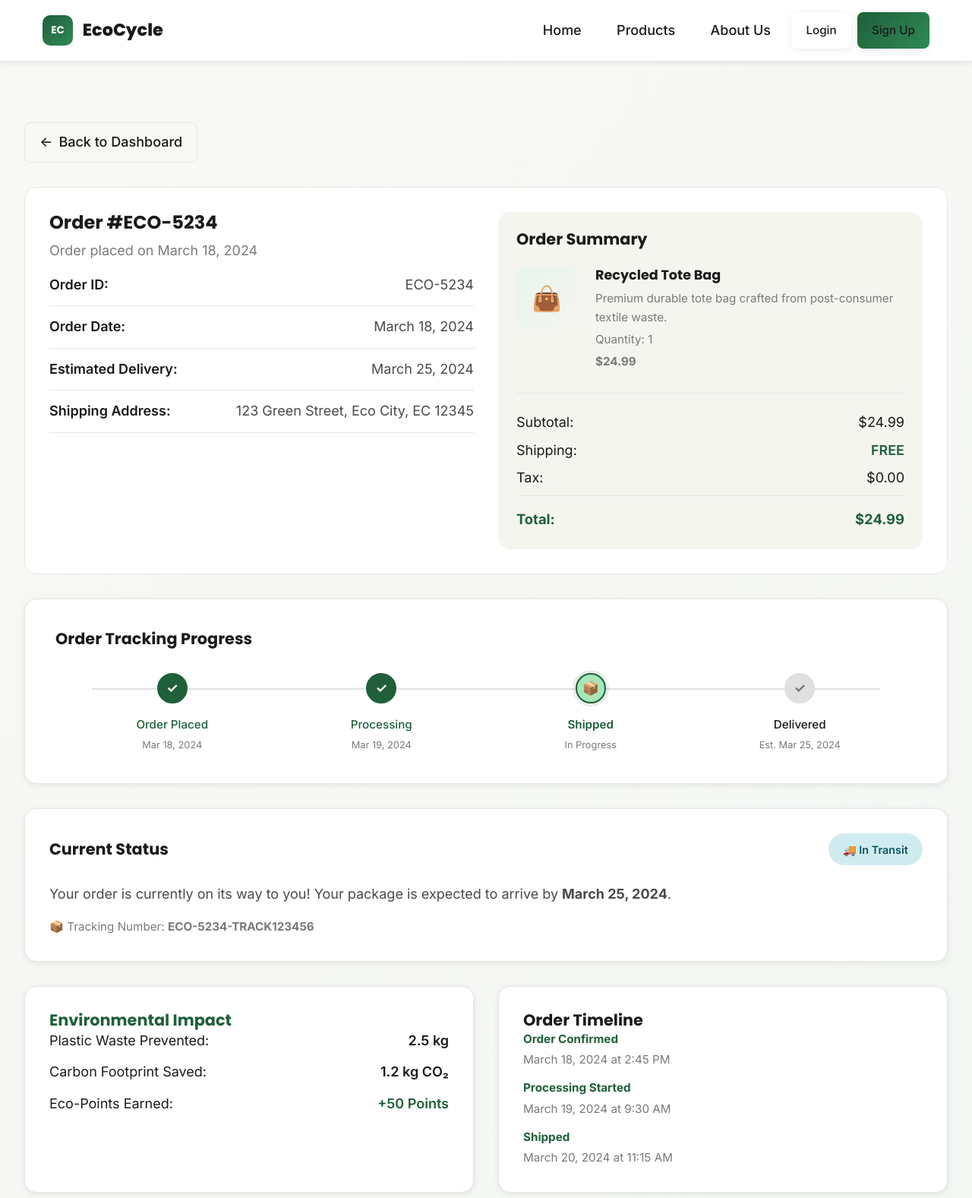
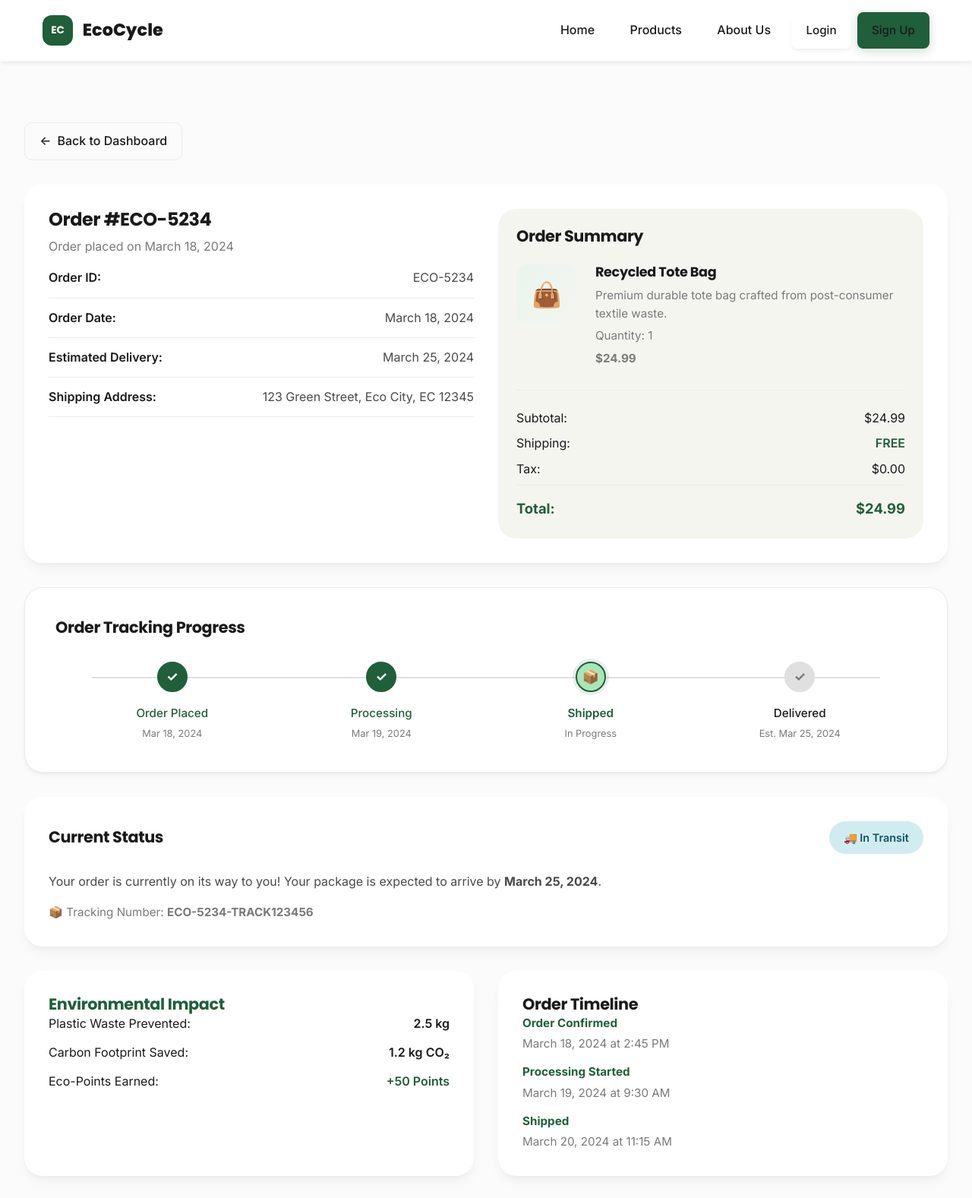
Before and after one commit to FelixFanady/EcoCycle, a website: page views/order-detail.html in a window 1280 px wide. Shown: the top 1577 px of the page at 76% size. Drawn offline with Linux system fonts and the light colour scheme; no server answers.

Commit message:
Update design navbar

```diff
--- a/public/css/styles.css
+++ b/public/css/styles.css
@@ -10,12 +10,12 @@
   --text-muted: #7a7a7a;
   --surface: #ffffff;
   --surface-light: #f5f5f0;
-  --border: #e8e8e0;
-  --shadow-sm: 0 2px 8px rgba(0, 0, 0, 0.08);
-  --shadow-md: 0 8px 24px rgba(0, 0, 0, 0.12);
-  --shadow-lg: 0 16px 40px rgba(0, 0, 0, 0.15);
-  --radius: 12px;
-  --radius-lg: 16px;
+  --border: #eaebef;
+  --shadow-sm: 0 4px 6px -1px rgba(0, 0, 0, 0.05), 0 2px 4px -1px rgba(0, 0, 0, 0.03);
+  --shadow-md: 0 10px 15px -3px rgba(0, 0, 0, 0.05), 0 4px 6px -2px rgba(0, 0, 0, 0.025);
+  --shadow-lg: 0 20px 25px -5px rgba(0, 0, 0, 0.08), 0 10px 10px -5px rgba(0, 0, 0, 0.04);
+  --radius: 14px;
+  --radius-lg: 24px;
   --transition: 300ms cubic-bezier(0.4, 0, 0.2, 1);
 }
 
@@ -36,8 +36,8 @@ body {
     BlinkMacSystemFont,
     "Segoe UI",
     sans-serif;
-  font-size: 18px;
-  background: linear-gradient(135deg, #f9f8f5 0%, #f2f7f4 100%);
+  font-size: 16px;
+  background: #fbfbfb;
   color: var(--text-primary);
   line-height: 1.6;
 }
@@ -50,6 +50,7 @@ h5,
 h6 {
   font-family: "Poppins", sans-serif;
   font-weight: 700;
+  letter-spacing: -0.02em;
 }
 
 a {
@@ -113,22 +114,25 @@ main {
 }
 
 .btn-primary {
-  background: linear-gradient(135deg, var(--forest-green), #2f8a56);
+  background: var(--forest-green);
   color: #ffffff;
+  box-shadow: 0 4px 14px rgba(31, 95, 58, 0.2);
 }
 
 .btn-primary:hover {
-  background: linear-gradient(135deg, #1a4d2e, #267949);
+  background: #1a4d2e;
+  box-shadow: 0 6px 20px rgba(31, 95, 58, 0.3);
 }
 
 .btn-secondary {
   background: var(--mint-green);
   color: var(--text-primary);
-  border: 1px solid #8dd9a3;
+  border: none;
 }
 
 .btn-secondary:hover {
   background: #94d9a4;
+  box-shadow: 0 4px 12px rgba(168, 230, 184, 0.4);
 }
 
 .btn-outline {
@@ -138,7 +142,8 @@ main {
 }
 
 .btn-outline:hover {
-  background: rgba(31, 95, 58, 0.08);
+  background: var(--forest-green);
+  color: #ffffff;
 }
 
 .btn-sm {
@@ -151,9 +156,9 @@ main {
   position: sticky;
   top: 0;
   z-index: 50;
-  background: rgba(255, 255, 255, 0.95);
-  border-bottom: 1px solid var(--border);
-  backdrop-filter: blur(12px);
+  background: rgba(255, 255, 255, 0.85);
+  border-bottom: 1px solid rgba(0,0,0,0.04);
+  backdrop-filter: blur(16px);
   box-shadow: var(--shadow-sm);
 }
 
@@ -177,10 +182,10 @@ main {
 .brand-logo {
   width: 40px;
   height: 40px;
-  border-radius: 10px;
+  border-radius: 12px;
   display: grid;
   place-items: center;
-  background: linear-gradient(135deg, var(--forest-green), #2f8a56);
+  background: var(--forest-green);
   color: white;
   font-size: 0.85rem;
   font-weight: 700;
@@ -230,11 +235,35 @@ main {
   color: var(--text-primary);
 }
 
-.nav-links a:hover,
-.nav-links a:focus-visible,
-.nav-links a.active {
-  background: var(--surface-light);
+.nav-links a:not(.btn) {
+  position: relative;
+}
+
+.nav-links a:not(.btn)::after {
+  content: '';
+  position: absolute;
+  bottom: 8px;
+  left: 1.2rem;
+  right: 1.2rem;
+  height: 2.5px;
+  background-color: var(--forest-green);
+  transform: scaleX(0);
+  transform-origin: right;
+  transition: transform 0.3s ease;
+  border-radius: 2px;
+}
+
+.nav-links a:not(.btn):hover,
+.nav-links a:not(.btn):focus-visible,
+.nav-links a:not(.btn).active {
   color: var(--forest-green);
+  background: transparent;
+}
+
+.nav-links a:not(.btn):hover::after,
+.nav-links a:not(.btn).active::after {
+  transform: scaleX(1);
+  transform-origin: left;
 }
 
 @media (max-width: 768px) {
@@ -398,17 +427,16 @@ main {
 
 .card {
   background: var(--surface);
-  border: 1px solid var(--border);
+  border: none;
   border-radius: var(--radius-lg);
   padding: 2rem;
-  box-shadow: var(--shadow-sm);
+  box-shadow: var(--shadow-md);
   transition: all var(--transition);
 }
 
 .card:hover {
-  transform: translateY(-6px);
+  transform: translateY(-4px);
   box-shadow: var(--shadow-lg);
-  border-color: var(--mint-green);
 }
 
 .card h3,
@@ -427,10 +455,10 @@ main {
   width: min(520px, 100%);
   margin: 2rem auto;
   background: var(--surface);
-  border: 1px solid var(--border);
+  border: none;
   border-radius: var(--radius-lg);
   padding: 2.5rem;
-  box-shadow: var(--shadow-md);
+  box-shadow: var(--shadow-lg);
 }
 
 .form-wrapper h2 {
@@ -461,11 +489,11 @@ textarea,
 select {
   width: 100%;
   min-height: 48px;
-  border: 1.5px solid var(--border);
-  border-radius: 8px;
+  border: 2px solid transparent;
+  border-radius: 12px;
   padding: 0.8rem 1rem;
   font: inherit;
-  background: var(--surface);
+  background: #f4f5f7;
   color: var(--text-primary);
   transition: all var(--transition);
 }
@@ -474,8 +502,9 @@ input:focus,
 textarea:focus,
 select:focus {
   outline: none;
+  background: var(--surface);
   border-color: var(--forest-green);
-  box-shadow: 0 0 0 3px rgba(31, 95, 58, 0.1);
+  box-shadow: 0 0 0 4px rgba(31, 95, 58, 0.1);
 }
 
 .alert {
@@ -566,10 +595,10 @@ select:focus {
 
 .testimonial-card {
   background: var(--surface);
-  border: 1px solid var(--border);
+  border: none;
   border-radius: var(--radius-lg);
   padding: 2rem;
-  box-shadow: var(--shadow-sm);
+  box-shadow: var(--shadow-md);
   transition: all var(--transition);
 }
 
@@ -626,7 +655,7 @@ select:focus {
 
 /* Footer */
 .site-footer {
-  background: linear-gradient(135deg, #1f5f3a 0%, #2f8a56 100%);
+  background: #113620;
   color: white;
   padding: 4rem 0 2rem;
   margin-top: 5rem;
@@ -775,12 +804,15 @@ select:focus {
 
 /* Sign Out Button Styling */
 .btn-signout {
-  background: #e53e3e;
-  color: #ffffff;
+  background: transparent;
+  color: #e53e3e;
+  border: 1.5px solid #e53e3e;
 }
 
 .btn-signout:hover {
-  background: #c53030;
+  background: #e53e3e;
+  color: #ffffff;
+  box-shadow: 0 4px 12px rgba(229, 62, 62, 0.25);
 }
 
 /* Product Grid - 4 columns */
@@ -796,8 +828,8 @@ select:focus {
   padding: 0.7rem 1.2rem;
   margin-bottom: 2rem;
   background: transparent;
-  border: 1px solid var(--border);
-  border-radius: 8px;
+  border: 1px solid #eaebef;
+  border-radius: 10px;
   color: var(--text-primary);
   font-weight: 500;
   cursor: pointer;
@@ -916,9 +948,10 @@ select:focus {
 
 .order-header {
   background: var(--surface);
-  border: 1px solid var(--border);
+  border: none;
   border-radius: var(--radius-lg);
   padding: 2rem;
+  box-shadow: var(--shadow-md);
   display: grid;
   grid-template-columns: 1fr 1fr;
   gap: 2rem;
@@ -1026,18 +1059,18 @@ select:focus {
 
 .product-card {
   background: var(--surface);
-  border: 1px solid var(--border);
+  border: none;
   border-radius: var(--radius-lg);
   overflow: hidden;
   transition: all var(--transition);
   display: flex;
   flex-direction: column;
+  box-shadow: var(--shadow-md);
 }
 
 .product-card:hover {
   transform: translateY(-8px);
   box-shadow: var(--shadow-lg);
-  border-color: var(--mint-green);
 }
 
 .product-card-image {
```
